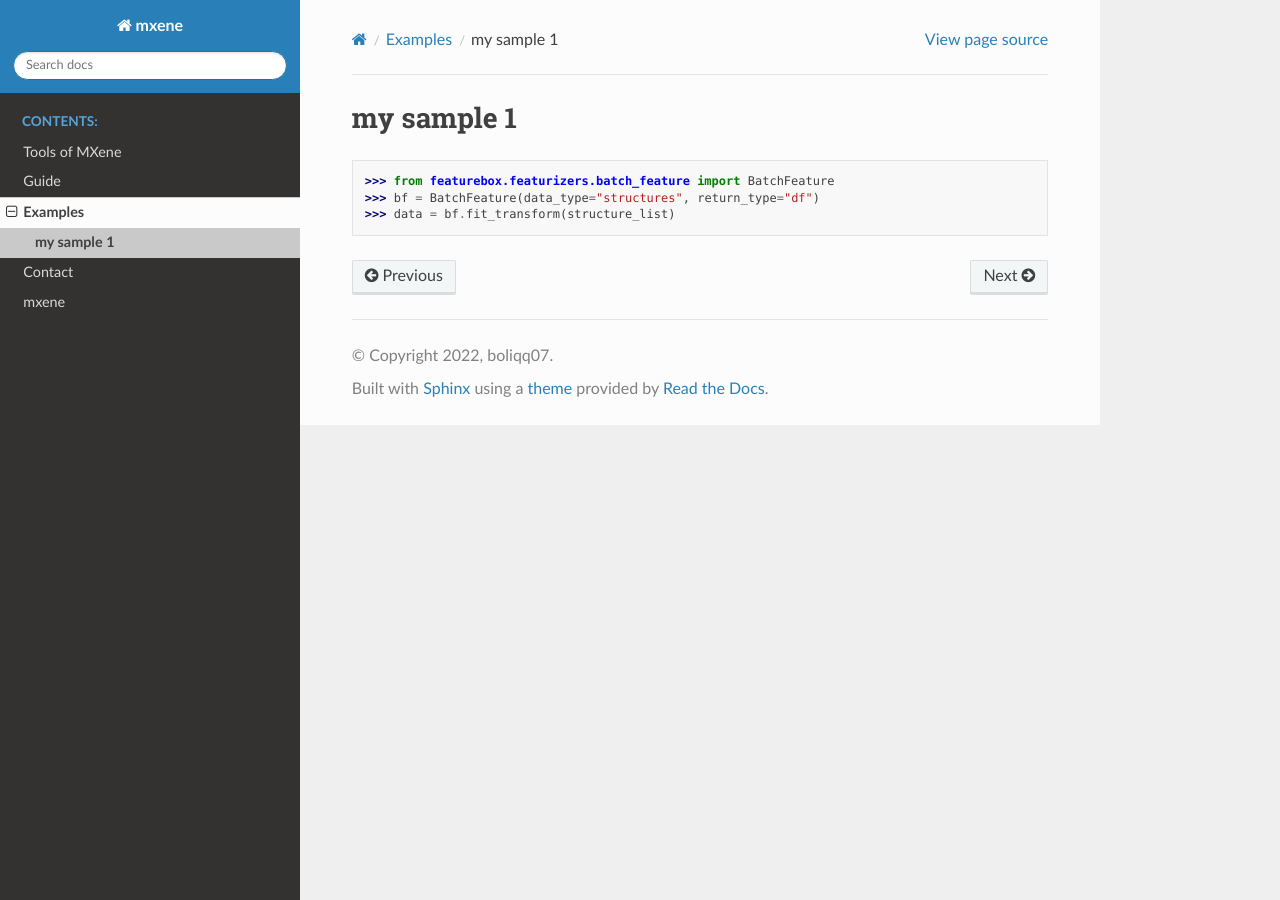
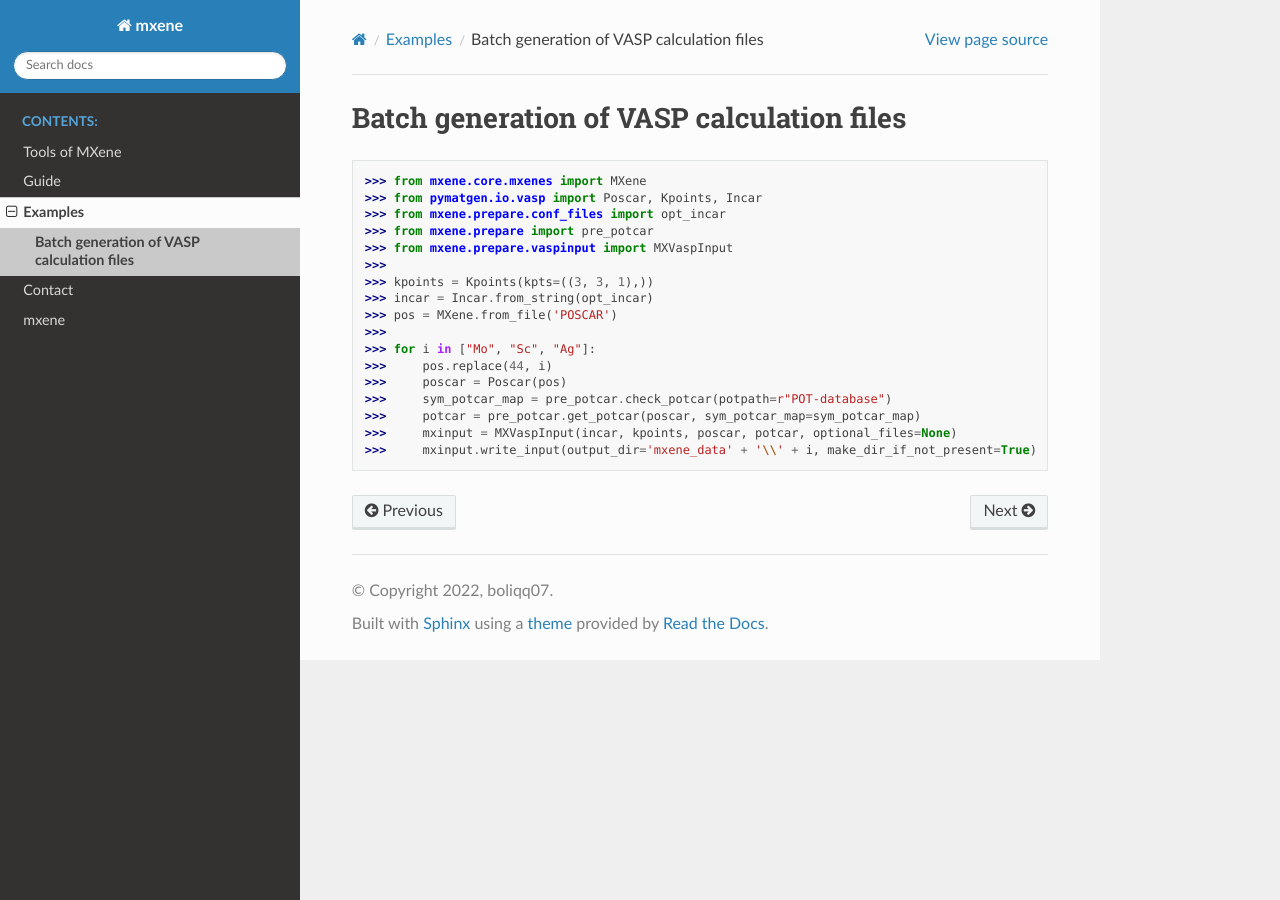
Before and after one commit to boliqq07/mxenes, a Sphinx documentation site: the page built from docs/Examples/sample_fea0.rst, in a window 1280 px wide. Built offline with Sphinx 7.4.7 and the Read the Docs theme 2.0.0, drawn with Linux system fonts in a browser that asks for light colours.

Commit message:
2022/12/1 21:51

```diff
--- a/docs/Examples/index.rst
+++ b/docs/Examples/index.rst
@@ -1,5 +1,5 @@
 Examples
-================
+=========
 
 .. toctree::
    :maxdepth: 2
--- a/docs/Examples/sample_fea0.rst
+++ b/docs/Examples/sample_fea0.rst
@@ -1,6 +1,20 @@
-my sample 1
-======================
+Batch generation of VASP calculation files
+============================================
 
->>> from featurebox.featurizers.batch_feature import BatchFeature
->>> bf = BatchFeature(data_type="structures", return_type="df")
->>> data = bf.fit_transform(structure_list)
+    >>> from mxene.core.mxenes import MXene
+    >>> from pymatgen.io.vasp import Poscar, Kpoints, Incar
+    >>> from mxene.prepare.conf_files import opt_incar
+    >>> from mxene.prepare import pre_potcar
+    >>> from mxene.prepare.vaspinput import MXVaspInput
+    >>>
+    >>> kpoints = Kpoints(kpts=((3, 3, 1),))
+    >>> incar = Incar.from_string(opt_incar)
+    >>> pos = MXene.from_file('POSCAR')
+    >>>
+    >>> for i in ["Mo", "Sc", "Ag"]:
+    >>>     pos.replace(44, i)
+    >>>     poscar = Poscar(pos)
+    >>>     sym_potcar_map = pre_potcar.check_potcar(potpath=r"POT-database")
+    >>>     potcar = pre_potcar.get_potcar(poscar, sym_potcar_map=sym_potcar_map)
+    >>>     mxinput = MXVaspInput(incar, kpoints, poscar, potcar, optional_files=None)
+    >>>     mxinput.write_input(output_dir='mxene_data' + '\\' + i, make_dir_if_not_present=True)
```
